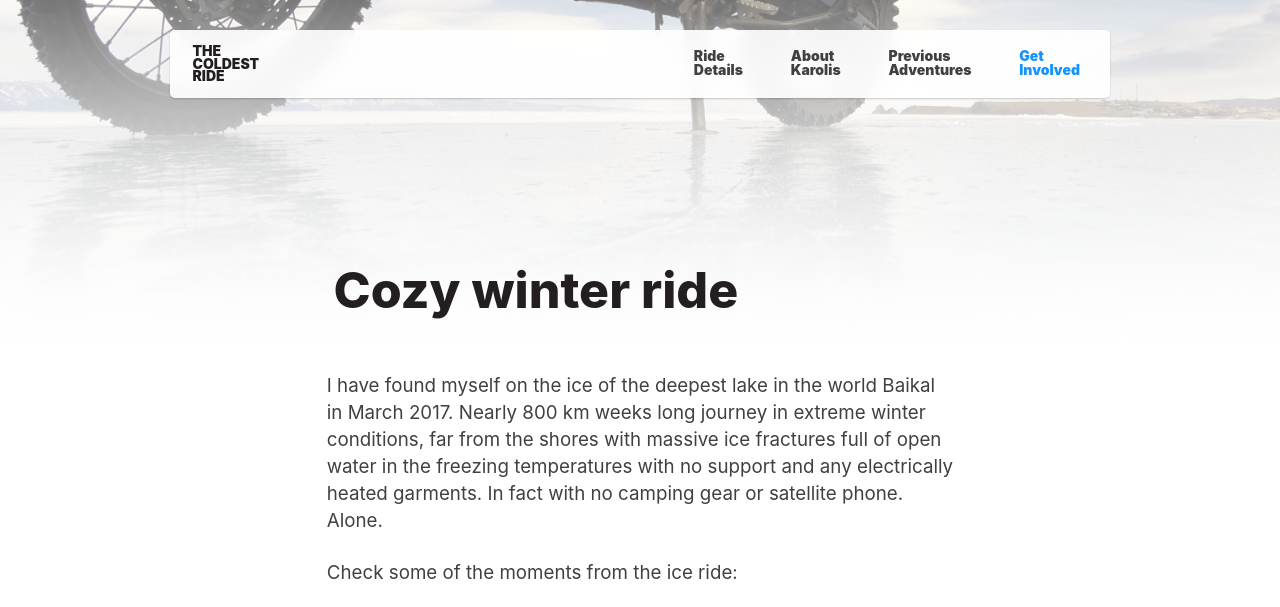
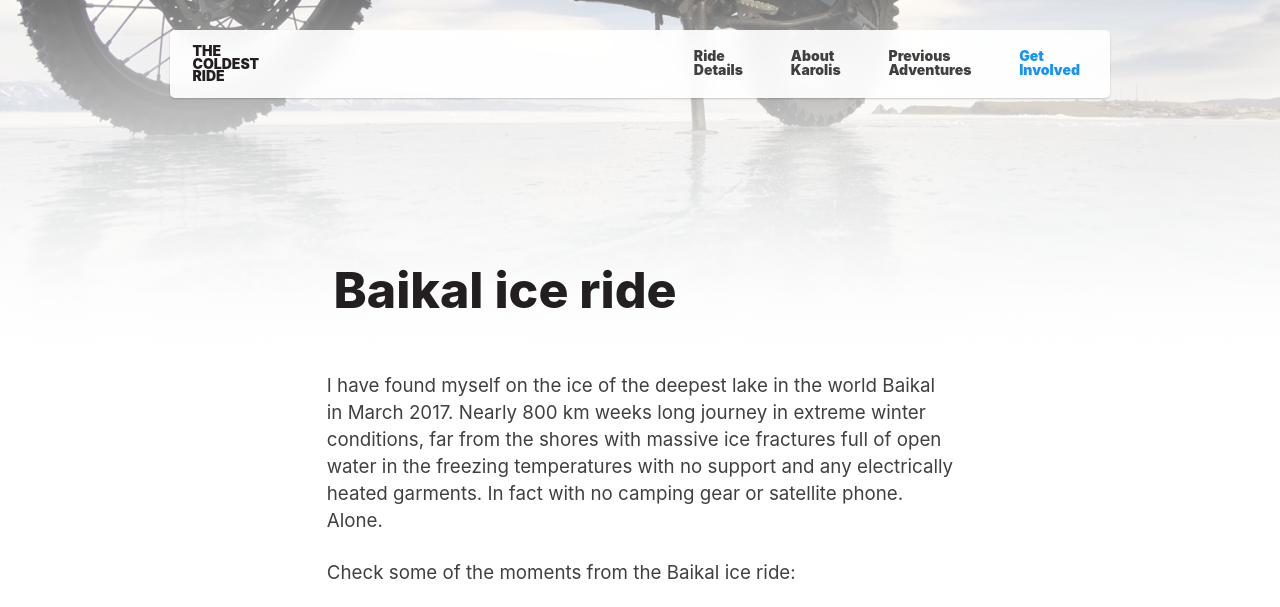
Before and after one commit to karolismieliauskas/thecoldestride.com, a Jekyll site: the page built from pages/baikal.html, in a window 1280 px wide and 900 px high, scrolled down 299 px, cut to the strip 0-607 px from the top of the window. Built offline with Jekyll 4.4.1, drawn with Linux system fonts in a browser that asks for light colours.

Commit message:
Update baikal.yml

```diff
--- a/_data/baikal.yml
+++ b/_data/baikal.yml
@@ -1,6 +1,6 @@
 hero:
-  title: "Cozy winter ride"
+  title: "Baikal ice ride"
 body: |
  I have found myself on the ice of the deepest lake in the world Baikal in March 2017. Nearly 800 km weeks long journey in extreme winter conditions, far from the shores with massive ice fractures full of open water in the freezing temperatures with no support and any electrically heated garments. In fact with no camping gear or satellite phone. Alone.
 
-  Check some of the moments from the ice ride:
+  Check some of the moments from the Baikal ice ride:
```
